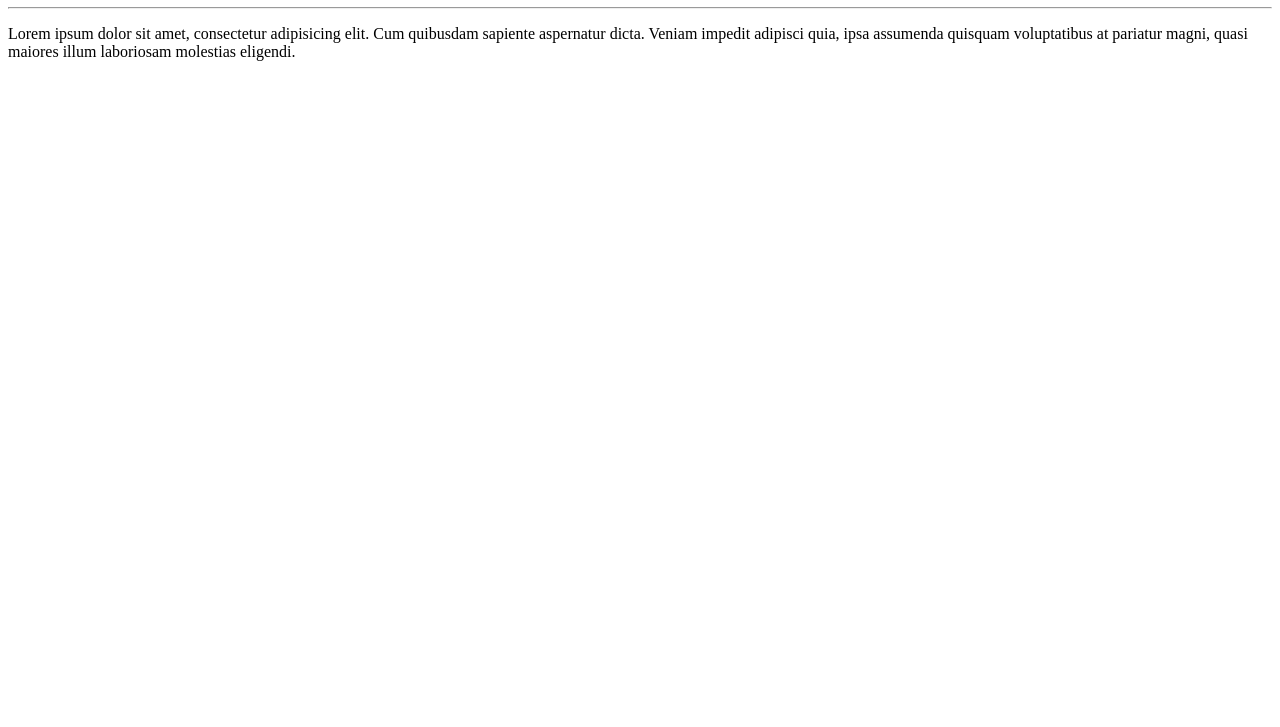
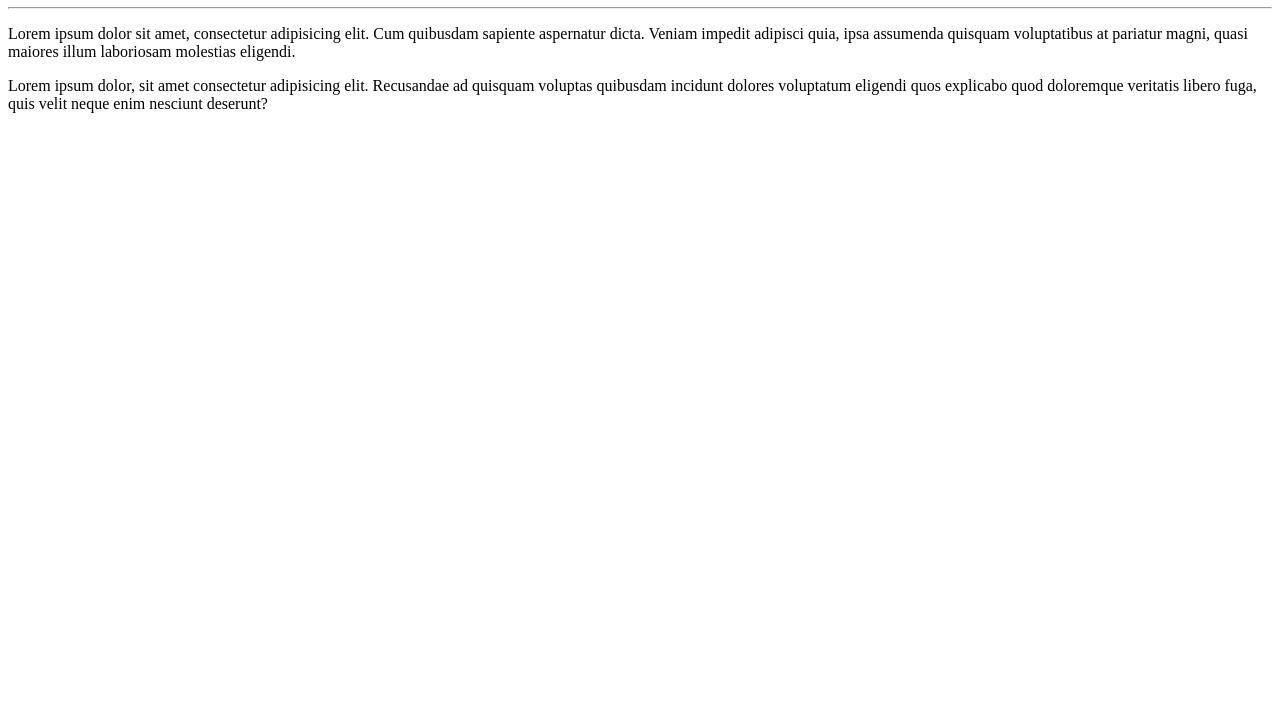
Before and after one commit to JohnnyW23/HELLO-BELOVED-WORLD, a plain HTML site: page site-exemplo/index.html in a window 1280 px wide. Shown: the part 73-800 px from the top of the page. Drawn offline with Linux system fonts and the light colour scheme.

Commit message:
Adicionei o parágrafo

```diff
--- a/site-exemplo/index.html
+++ b/site-exemplo/index.html
@@ -9,5 +9,6 @@
     <h1>Olá, Mundo!</h1>
     <hr>
     <p>Lorem ipsum dolor sit amet, consectetur adipisicing elit. Cum quibusdam sapiente aspernatur dicta. Veniam impedit adipisci quia, ipsa assumenda quisquam voluptatibus at pariatur magni, quasi maiores illum laboriosam molestias eligendi.</p>
+    <p>Lorem ipsum dolor, sit amet consectetur adipisicing elit. Recusandae ad quisquam voluptas quibusdam incidunt dolores voluptatum eligendi quos explicabo quod doloremque veritatis libero fuga, quis velit neque enim nesciunt deserunt?</p>
 </body>
 </html>
```
